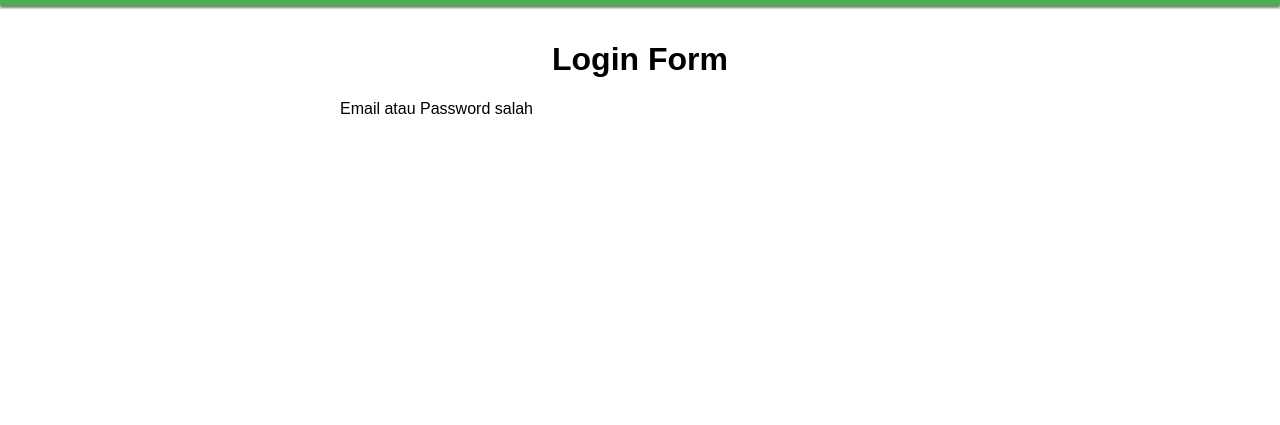
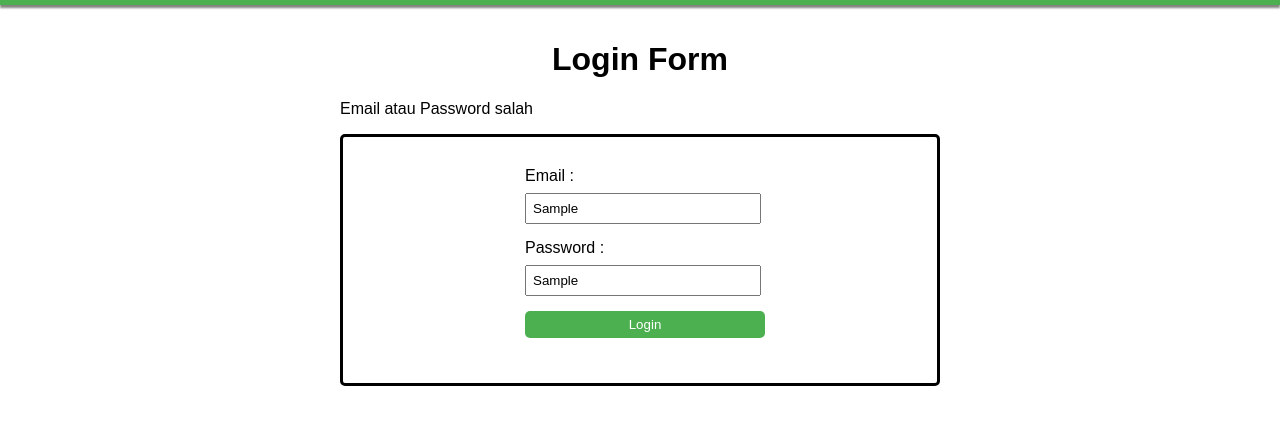
Before and after one commit to IndraAjiyanto/project-booking-futsal, a plain HTML site: page index.html in a window 1280 px wide. Both pictures are taken after typing "Sample", "Sample" into the empty fields and a click on the input "Login". Shown: the part 73-498 px from the top of the page. Drawn offline with Linux system fonts and the light colour scheme.

Commit message:
login sudah bisa

```diff
--- a/JS/login.js
+++ b/JS/login.js
@@ -3,7 +3,8 @@ const correctPassword = "1234";
 
 const target = document.getElementById("message-con");
 
-function cekLogin() {
+function cekLogin(event) {
+    event.preventDefault();
     // alert("Tombol di klik");
     var userEmail= document.getElementById("femail").value;
     var userPassword= document.getElementById("fpassword").value;
@@ -12,6 +13,6 @@ function cekLogin() {
         userPassword !== correctPassword){
             target.innerHTML = "<p> Email atau Password salah </p>";
         }else{
-            window.location.replace("home.html");
+            window.location.replace("HTML/home.html");
         }
 }
--- a/index.html
+++ b/index.html
@@ -35,6 +35,7 @@
         </header>
         <div id="message-con">
 
+        </div>
 
         <div id="login-con">
             <form action="#">
@@ -45,11 +46,11 @@
                 <input type="text" name="" id="fpassword">
 
 
-                <input onclick="cekLogin()" type="submit" value="Login">
+                <input onclick="cekLogin(event)" type="submit" value="Login">
             </form>
 
         </div>
-    </div>
+
      </div>
 
     <script src="JS/login.js"></script>
```
